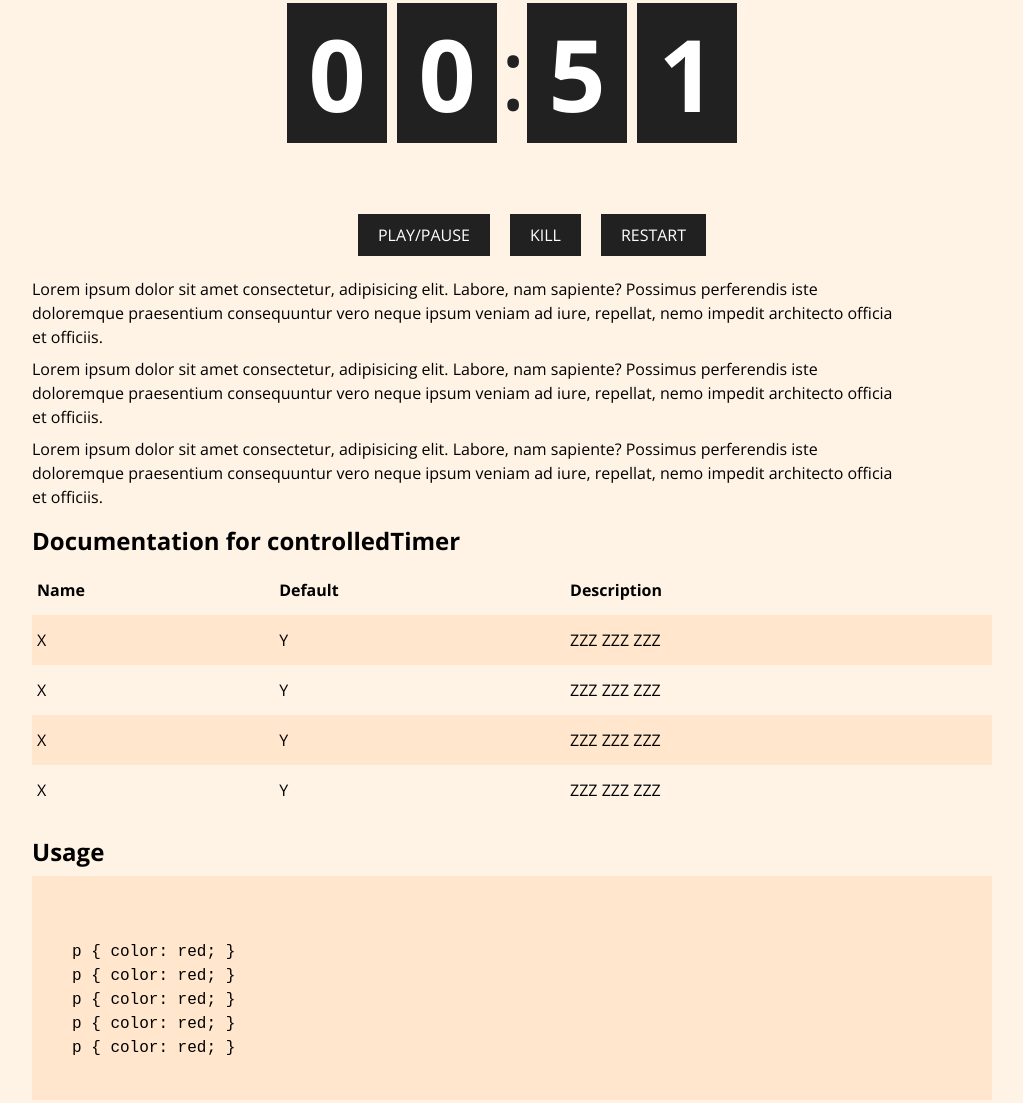
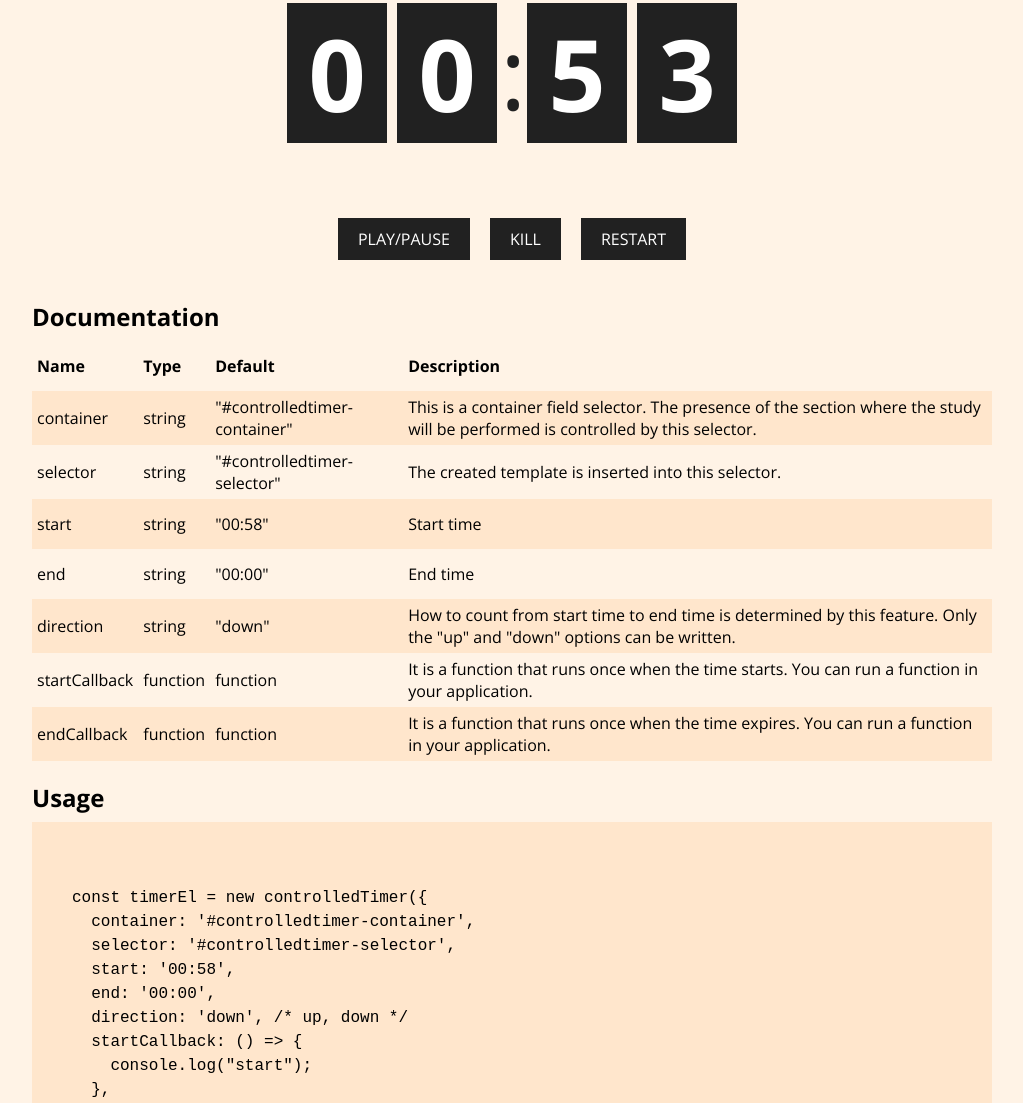
Before and after one commit to erselgulyaz/controlledTimer, a website with bundled scripts: page index.html in a window 1280 px wide. Shown: the part 375-1478 px from the top of the page, without its empty margins (128-1151 px from the left). Built offline with nearby package versions, Linux system fonts and the light colour scheme.

Commit message:
documentations
documentation contents were written.

```diff
--- a/index.html
+++ b/index.html
@@ -15,7 +15,7 @@
   <div class="page">
     <div class="container">
       <div class="page-header">controlledTimer</div>
-      <div class="page-sub-title">Lorem ipsum, dolor sit amet consectetur adipisicing elit. Nemo nobis earum odit tenetur velit? Molestiae quas tenetur libero ab fugit assumenda tempora vitae id quaerat quod exercitationem, sapiente, sequi iure.</div>
+      <div class="page-sub-title">controlledTimer is a forward / reverse time management application. You can set the start and end times and you can access different functions in both cases.</div>
       <div class="page-action-wrapper">
         <div class="page-action-area" id="controlledtimer-container">
           <div class="controlledtimer-wrapper" id="controlledtimer-selector"></div>
@@ -34,39 +34,62 @@
           </li>
         </ul>
       </div>
+      <!-- <p class="page-info">Lorem ipsum dolor sit amet consectetur, adipisicing elit. Labore, nam sapiente? Possimus perferendis iste doloremque praesentium consequuntur vero neque ipsum veniam ad iure, repellat, nemo impedit architecto officia et officiis.</p>
       <p class="page-info">Lorem ipsum dolor sit amet consectetur, adipisicing elit. Labore, nam sapiente? Possimus perferendis iste doloremque praesentium consequuntur vero neque ipsum veniam ad iure, repellat, nemo impedit architecto officia et officiis.</p>
-      <p class="page-info">Lorem ipsum dolor sit amet consectetur, adipisicing elit. Labore, nam sapiente? Possimus perferendis iste doloremque praesentium consequuntur vero neque ipsum veniam ad iure, repellat, nemo impedit architecto officia et officiis.</p>
-      <p class="page-info">Lorem ipsum dolor sit amet consectetur, adipisicing elit. Labore, nam sapiente? Possimus perferendis iste doloremque praesentium consequuntur vero neque ipsum veniam ad iure, repellat, nemo impedit architecto officia et officiis.</p>
-      <h2 class="page-title">Documentation for controlledTimer</h2>
+      <p class="page-info">Lorem ipsum dolor sit amet consectetur, adipisicing elit. Labore, nam sapiente? Possimus perferendis iste doloremque praesentium consequuntur vero neque ipsum veniam ad iure, repellat, nemo impedit architecto officia et officiis.</p> -->
+      <h2 class="page-title">Documentation</h2>
       <div class="page-table-wrapper">
         <table class="page-table" cellpadding="0" cellspacing="0">
           <thead>
             <tr cellpadding="0" cellspacing="0">
               <th>Name</th>
+              <th>Type</th>
               <th>Default</th>
               <th>Description</th>
             </tr>
           </thead>
           <tbody>
             <tr>
-              <td>X</td>
-              <td>Y</td>
-              <td>ZZZ ZZZ ZZZ</td>
+              <td>container</td>
+              <td>string</td>
+              <td>"#controlledtimer-container"</td>
+              <td>This is a container field selector. The presence of the section where the study will be performed is controlled by this selector.</td>
             </tr>
             <tr>
-              <td>X</td>
-              <td>Y</td>
-              <td>ZZZ ZZZ ZZZ</td>
+              <td>selector</td>
+              <td>string</td>
+              <td>"#controlledtimer-selector"</td>
+              <td>The created template is inserted into this selector.</td>
             </tr>
             <tr>
-              <td>X</td>
-              <td>Y</td>
-              <td>ZZZ ZZZ ZZZ</td>
+              <td>start</td>
+              <td>string</td>
+              <td>"00:58"</td>
+              <td>Start time</td>
             </tr>
             <tr>
-              <td>X</td>
-              <td>Y</td>
-              <td>ZZZ ZZZ ZZZ</td>
+              <td>end</td>
+              <td>string</td>
+              <td>"00:00"</td>
+              <td>End time</td>
+            </tr>
+            <tr>
+              <td>direction</td>
+              <td>string</td>
+              <td>"down"</td>
+              <td>How to count from start time to end time is determined by this feature. Only the "up" and "down" options can be written.</td>
+            </tr>
+            <tr>
+              <td>startCallback</td>
+              <td>function</td>
+              <td>function</td>
+              <td>It is a function that runs once when the time starts. You can run a function in your application.</td>
+            </tr>
+            <tr>
+              <td>endCallback</td>
+              <td>function</td>
+              <td>function</td>
+              <td>It is a function that runs once when the time expires. You can run a function in your application.</td>
             </tr>
           </tbody>
         </table>
@@ -75,11 +98,35 @@
       <h2 class="page-title">Usage</h2>
       <pre class="page-code-wrapper">
         <code>
-          <br>p { color: red; }
-          <br>p { color: red; }
-          <br>p { color: red; }
-          <br>p { color: red; }
-          <br>p { color: red; }
+          <br>const timerEl = new controlledTimer({
+          <br>&nbsp;&nbsp;container: '#controlledtimer-container',
+          <br>&nbsp;&nbsp;selector: '#controlledtimer-selector',
+          <br>&nbsp;&nbsp;start: '00:58',
+          <br>&nbsp;&nbsp;end: '00:00',
+          <br>&nbsp;&nbsp;direction: 'down', /* up, down */
+          <br>&nbsp;&nbsp;startCallback: () => {
+          <br>&nbsp;&nbsp;&nbsp;  console.log("start");
+          <br>&nbsp;&nbsp;},
+          <br>&nbsp;&nbsp;endCallback: () => {
+          <br>&nbsp;&nbsp;&nbsp;  console.log("end");
+          <br>&nbsp;&nbsp;},
+          <br>});
+
+          <br><br>const killButton = document.querySelector("#controlledtimer-kill");
+          <br>const restartButton = document.querySelector("#controlledtimer-restart");
+          <br>const playPauseButton = document.querySelector("#controlledtimer-playpause");
+          <br>
+          <br>killButton.addEventListener("click", () => {
+          <br>&nbsp;&nbsp;timerEl.kill();
+          <br>});
+          <br>
+          <br>restartButton.addEventListener("click", () => {
+          <br>&nbsp;&nbsp;timerEl.restart();
+          <br>});
+          <br>
+          <br>playPauseButton.addEventListener("click", () => {
+          <br>&nbsp;&nbsp;timerEl.playPause();
+          <br>});
         </code>
       </pre>
 
--- a/src/scripts/controlledTimer.js
+++ b/src/scripts/controlledTimer.js
@@ -10,12 +10,8 @@ class controlledTimer {
       start: '00:58',
       end: '00:00',
       direction: 'down', /* up, down */
-      startCallback: () => {
-        console.log("start");
-      },
-      endCallback: () => {
-        console.log("end");
-      },
+      startCallback: () => {},
+      endCallback: () => {},
     };
 
     const extend = Object.assign(defaults, options);
@@ -26,10 +22,7 @@ class controlledTimer {
       }
     }
 
-    this.firstTimeValues = extend;
-
     this.rending();
-
     this.init();
   }/* constructor */
 
@@ -75,7 +68,6 @@ class controlledTimer {
   partyHard() {
     this.startCallback();
     this.defaultInterval = setInterval(() => {
-      console.log(this.defaultInterval);
       if ( this.mainControl ) {
         if ( this.time !== this.end ) {
           if ( this.second >= 0 && this.second < 59 && this.second !== undefined ) {
@@ -154,10 +146,7 @@ class controlledTimer {
 
   restart() {
     clearInterval(this.defaultInterval);
-    // new controlledTimer(this.firstTimeValues);
-
     this.rending();
-
     this.init();
   }
 
--- a/src/scripts/sample.js
+++ b/src/scripts/sample.js
@@ -2,8 +2,8 @@ import controlledTimer from './controlledTimer'
 
 window.addEventListener("load", () => {
     const timerEl = new controlledTimer({
-      start: "00:56",
-      end: "00:45",
+      start: "00:58",
+      end: "00:00",
       direction: "down"
     });
 
--- a/src/styles/controlledTimer.scss
+++ b/src/styles/controlledTimer.scss
@@ -12,11 +12,15 @@
       &:before {
         color: #212121;
         content: ":";
-        font-size: 100px;
+        font-size: 50px;
         height: 100%;
-        left: -12px;
+        left: -6px;
         position: absolute;
         top: 0;
+        @media screen and(min-width: 768px) {
+          font-size: 100px;
+          left: -12px;
+        }
       }
     }
   }
@@ -25,12 +29,18 @@
     color: #ffffff;
     display: block;
     float: left;
-    font-size: 100px;
+    font-size: 30px;
     font-weight: 700;
-    height: 140px;
-    line-height: 140px;
+    height: 70px;
+    line-height: 70px;
     margin: 0 5px;
     text-align: center;
-    width: 100px;
+    width: 50px;
+    @media screen and(min-width: 768px) {
+      font-size: 100px;
+      height: 140px;
+      line-height: 140px;
+      width: 100px;
+    }
   }
 }
--- a/src/styles/docs.scss
+++ b/src/styles/docs.scss
@@ -9,33 +9,47 @@ body {
   margin: 0 auto;
   max-width: 960px;
   position: relative;
-  width: 100%;
+  width: calc(100% - 30px);
 }
 
 .page {
   $self: &;
   display: block;
-  padding: 100px 0;
+  padding: 50px 0;
+  @media screen and(min-width: 768px) {
+    padding: 100px 0;
+  }
   &-header {
     color: #212121;
     display: block;
-    font-size: 60px;
+    font-size: 30px;
     font-weight: 700;
-    padding: 0 0 50px;
+    padding: 0 0 25px;
     text-align: center;
+    @media screen and(min-width: 768px) {
+      font-size: 60px;
+      padding: 0 0 50px;
+    }
   }
   &-sub-title , &-info {
     display: inline-block;
-    font-size: 24px;
-    line-height: 32px;
+    font-size: 16px;
+    line-height: 24px;
     margin: 0 auto;
     max-width: 90%;
+    @media screen and(min-width: 768px) {
+      font-size: 24px;
+      line-height: 32px;
+    }
   }
   &-action-wrapper {
     display: inline-block;
-    padding: 50px 0;
+    padding: 5px 0;
     text-align: center;
     width: 100%;
+    @media screen and(min-width: 768px) {
+      padding: 50px 0;
+    }
   }
   &-action-area {
     display: inline-block;
@@ -48,30 +62,47 @@ body {
     }
   }
   &-title {
-    font-size: 24px;
+    font-size: 16px;
     font-weight: 700;
-    line-height: 32px;
+    line-height: 24px;
     margin: 0;
-    padding: 16px 0 8px;
+    padding: 8px 0 4px;
+    @media screen and(min-width: 768px) {
+      font-size: 24px;
+      line-height: 32px;
+      padding: 16px 0 8px;
+    }
   }
   &-table-wrapper {
+    -webkit-overflow-scrolling: touch;
     display: inline-block;
+    overflow-x: auto;
     width: 100%;
   }
   &-table {
     text-align: left;
-    width: 100%;
+    width: 600px;
+    @media screen and(min-width: 768px) {
+      width: 100%;
+    }
     tr {
-      height: 50px;
+      @media screen and(min-width: 768px) {
+        height: 50px;
+      }
     }
     th , td {
       padding: 5px;
+      font-size: 12px;
+      @media screen and(min-width: 768px) {
+        font-size: 16px;
+      }
     }
     tbody tr:nth-child(odd)  {
       background-color: #ffe6cc;
     }
   }
   &-code-wrapper {
+    -webkit-overflow-scrolling: touch;
     background-color: #ffe6cc;
     display: block;
     font-size: 16px;
@@ -92,6 +123,11 @@ body {
   &-buttons {
     display: inline-block;
     list-style: none;
+    margin: 10px 0;
+    padding: 0;
+    @media screen and(min-width: 768px) {
+      margin: 20px 0;
+    }
     li {
       float: left;
     }
@@ -100,10 +136,16 @@ body {
     background-color: #212121;
     color: #ffffff;
     display: block;
-    margin: 0 10px;
-    padding: 10px 20px;
+    font-size: 14px;
+    margin: 0 6px;
+    padding: 8px 15px;
     text-decoration: none;
     transition: all .2s ease-in-out;
+    @media screen and(min-width: 768px) {
+      font-size: 16px;
+      padding: 10px 20px;
+      margin: 0 10px;
+    }
     &:hover {
       background-color: #424242;
     }
```
Also changed, not shown: dist/scripts/controlledTimer.min.js, dist/scripts/sample.min.js, dist/styles/controlledTimer.css, dist/styles/docs.css.
